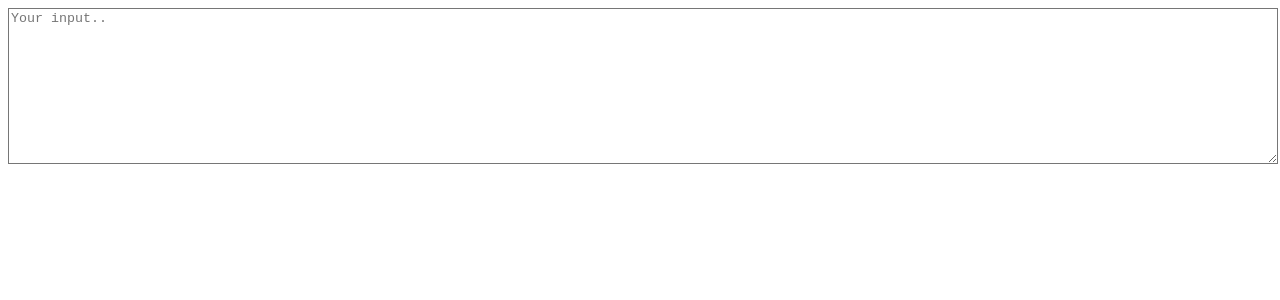
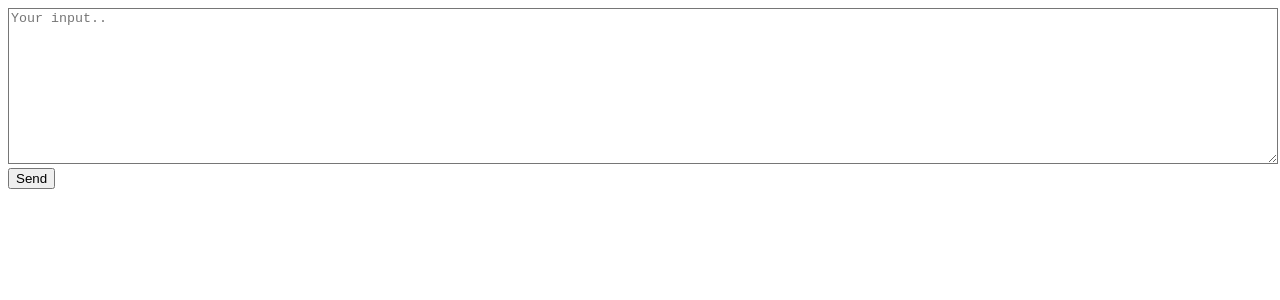
Before and after one commit to codingforentrepreneurs/predict-input, a Vue app: page / in a window 1280 px wide. Shown: the top 300 px of the page. Built offline with nearby package versions, Linux system fonts and the light colour scheme.

Commit message:
12 - predict-input and Form Submit

```diff
--- a/src/components/Form.vue
+++ b/src/components/Form.vue
@@ -1,11 +1,21 @@
 <template>
-    <form>
-        <predict-input name="pred" pred-url="/my/api/endpoint/"></predict-input>
+    <form ref="formRef" @submit="handleSubmit">
+        <predict-input name="content" pred-url="/my/api/endpoint/"></predict-input>
+
+        <button type="submit">Send</button>
     </form>
 </template>
 
 
 <script setup>
+import {ref} from 'vue'
 import PredictInput from './PredictInput.vue';
 
+const formRef = ref(null)
+const handleSubmit = event => {
+    event.preventDefault()
+    const formData = new FormData(formRef.value)
+    const jsonData = Object.fromEntries(formData)
+    console.log(jsonData)
+}
 </script>
```
